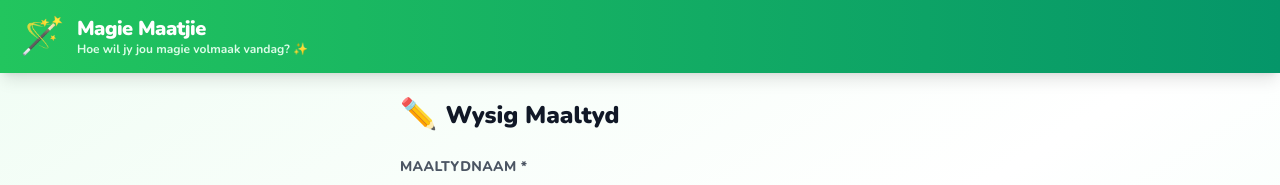
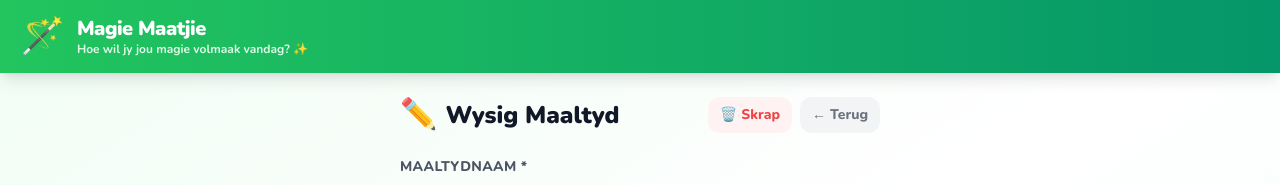
Before and after one commit to westcottcarien-max/magie-maatjie, a React (Vite) app: page /meals/1/edit in a window 1280 px wide. Shown: the top 185 px of the page. Built offline with nearby package versions, Linux system fonts and the light colour scheme; no server answers; the database is empty.

Commit message:
fix: blank screen, maybeSingle queries, delete buttons

```diff
--- a/src/lib/supabase.js
+++ b/src/lib/supabase.js
@@ -3,8 +3,7 @@ import { createClient } from '@supabase/supabase-js'
 const supabaseUrl = import.meta.env.VITE_SUPABASE_URL
 const supabaseAnonKey = import.meta.env.VITE_SUPABASE_ANON_KEY
 
-if (!supabaseUrl || !supabaseAnonKey) {
-  throw new Error('Missing Supabase environment variables. Copy .env.example to .env and fill in your values.')
-}
-
-export const supabase = createClient(supabaseUrl, supabaseAnonKey)
+export const supabase = createClient(
+  supabaseUrl ?? 'https://placeholder.supabase.co',
+  supabaseAnonKey ?? 'placeholder'
+)
--- a/src/pages/AddMeal.jsx
+++ b/src/pages/AddMeal.jsx
@@ -2,6 +2,7 @@ import { useState, useEffect } from 'react'
 import { useNavigate, useParams } from 'react-router-dom'
 import { supabase } from '../lib/supabase'
 import IngredientRow from '../components/IngredientRow'
+
 
 const emptyIngredient = () => ({ item_name: '' })
 
@@ -19,10 +20,14 @@ export default function AddMeal() {
   useEffect(() => {
     if (!isEdit) return
     async function load() {
-      const { data: meal } = await supabase.from('meals').select('*').eq('id', id).single()
-      const { data: ings } = await supabase.from('ingredients').select('*').eq('meal_id', id).order('sort_order')
-      if (meal) { setName(meal.name); setNotes(meal.notes ?? '') }
-      if (ings?.length) setIngredients(ings)
+      try {
+        const { data: meal } = await supabase.from('meals').select('*').eq('id', id).maybeSingle()
+        const { data: ings } = await supabase.from('ingredients').select('*').eq('meal_id', id).order('sort_order')
+        if (meal) { setName(meal.name); setNotes(meal.notes ?? '') }
+        if (ings?.length) setIngredients(ings)
+      } catch (err) {
+        setError('Kon maaltyd nie laai nie.')
+      }
     }
     load()
   }, [id, isEdit])
@@ -76,11 +81,39 @@ export default function AddMeal() {
     }
   }
 
+  async function handleDelete() {
+    if (!confirm('Verwyder hierdie maaltyd permanent?')) return
+    setSaving(true)
+    await supabase.from('meals').delete().eq('id', id)
+    navigate('/meals')
+  }
+
   return (
     <div className="max-w-lg mx-auto px-4 py-6">
-      <div className="flex items-center gap-2 mb-6">
-        <span className="text-3xl">{isEdit ? '✏️' : '🍳'}</span>
-        <h2 className="text-2xl font-black">{isEdit ? 'Wysig Maaltyd' : 'Nuwe Maaltyd'}</h2>
+      <div className="flex items-center justify-between mb-6">
+        <div className="flex items-center gap-2">
+          <span className="text-3xl">{isEdit ? '✏️' : '🍳'}</span>
+          <h2 className="text-2xl font-black">{isEdit ? 'Wysig Maaltyd' : 'Nuwe Maaltyd'}</h2>
+        </div>
+        <div className="flex gap-2">
+          {isEdit && (
+            <button
+              type="button"
+              onClick={handleDelete}
+              disabled={saving}
+              className="bg-red-50 text-red-500 font-extrabold text-sm px-3 py-2 rounded-xl disabled:opacity-40"
+            >
+              🗑️ Skrap
+            </button>
+          )}
+          <button
+            type="button"
+            onClick={() => navigate('/meals')}
+            className="bg-gray-100 text-gray-500 font-extrabold text-sm px-3 py-2 rounded-xl"
+          >
+            ← Terug
+          </button>
+        </div>
       </div>
 
       <form onSubmit={handleSubmit} className="space-y-5">
--- a/src/pages/SelectionsView.jsx
+++ b/src/pages/SelectionsView.jsx
@@ -14,7 +14,7 @@ export default function SelectionsView() {
         .eq('is_active', true)
         .order('created_at', { ascending: false })
         .limit(1)
-        .single()
+        .maybeSingle()
 
       if (!planData) { setLoading(false); return }
 
--- a/src/pages/ShoppingList.jsx
+++ b/src/pages/ShoppingList.jsx
@@ -34,7 +34,7 @@ export default function ShoppingList() {
         .eq('is_active', true)
         .order('created_at', { ascending: false })
         .limit(1)
-        .single()
+        .maybeSingle()
 
       if (!planData) { setLoading(false); return }
       setPlanLabel(planData.week_label ?? '')
--- a/src/pages/WeeklyPlan.jsx
+++ b/src/pages/WeeklyPlan.jsx
@@ -34,7 +34,7 @@ export default function WeeklyPlan() {
         .eq('is_active', true)
         .order('created_at', { ascending: false })
         .limit(1)
-        .single()
+        .maybeSingle()
 
       if (planData) {
         setActivePlan(planData)
```
